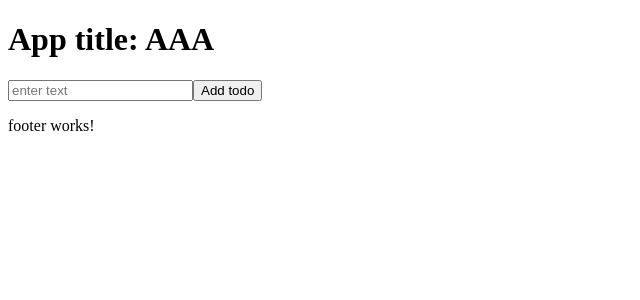
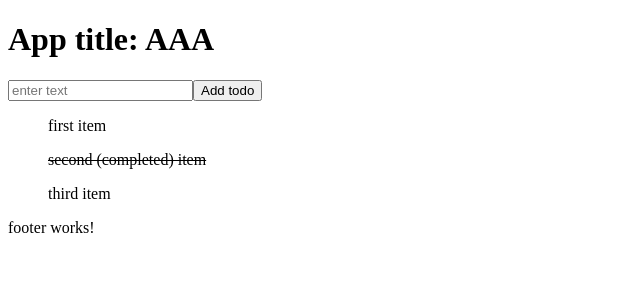
Before and after one commit to csabakoncz/todo-angular, an Angular app: page / in a window 1280 px wide. Shown: the top 300 px of the page, without its empty margins (0-640 px from the left). Built offline with nearby package versions, Linux system fonts and the light colour scheme.

Commit message:
create some initial todos

```diff
--- a/src/app/app-store.service.ts
+++ b/src/app/app-store.service.ts
@@ -10,7 +10,20 @@ export enum AppAction {
 
 const state0: AppState={
   title: 'AAA',
-  todos: [],
+  todos: [
+    {
+      text: 'first item',
+      completed: false
+    },
+    {
+      text: 'second  (completed)  item',
+      completed: true
+    },
+    {
+      text: 'third item',
+      completed: false
+    }
+  ],
   visibilityFilter: VisibilityFilter.All
 }
 
```
